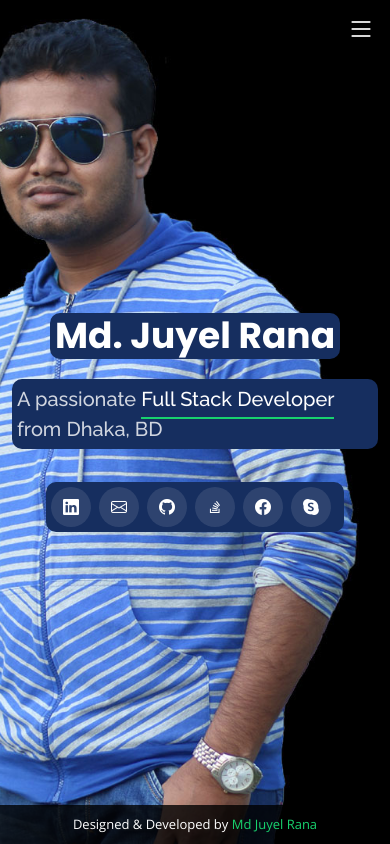
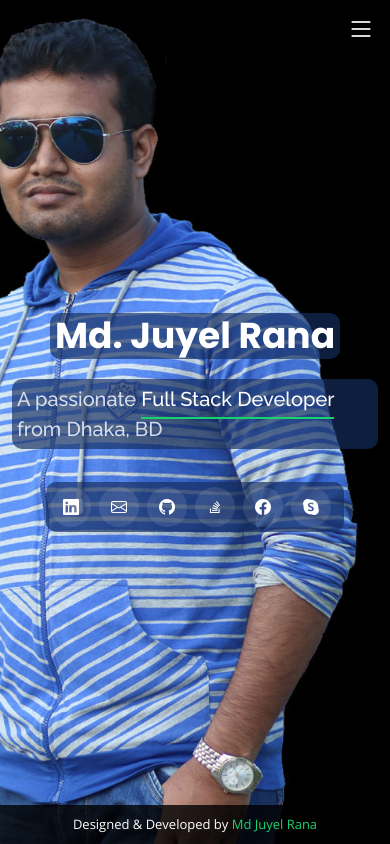
Before and after one commit to mjuyelrana/juyel-portfolio, a Next.js app: page / in a window 390 px wide. Built offline with nearby package versions, Linux system fonts and the light colour scheme.

Commit message:
Transparent background

```diff
--- a/public/assets/css/style.css
+++ b/public/assets/css/style.css
@@ -114,14 +114,14 @@ h1, h2, h3, h4, h5, h6 {
     #header h1 {
         padding: 5px;
         border-radius: 10px;
-        background-color: #162e5f;
+        background-color: #162e5faa;
         font-size: 36px;
     }
 
     #header h2 {
         padding: 5px;
         border-radius: 10px;
-        background-color: #162e5f;
+        background-color: #162e5faa;
         font-size: 20px;
         line-height: 30px;
     }
@@ -129,7 +129,7 @@ h1, h2, h3, h4, h5, h6 {
     #header .social-links {
         padding: 5px;
         border-radius: 10px;
-        background-color: #162e5f;
+        background-color: #162e5faa;
         margin-top: -10px;
     }
 
```
